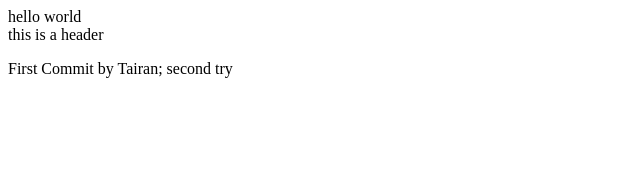
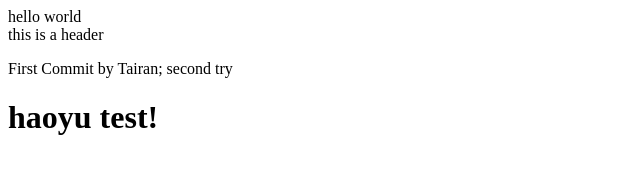
Before and after one commit to newcodecareer/projectTest0913, a plain HTML site: page index.html in a window 1280 px wide. Shown: the whole page, without its empty margins (0-640 px from the left). Drawn offline with Linux system fonts and the light colour scheme.

Commit message:
just a test

```diff
--- a/index.html
+++ b/index.html
@@ -12,6 +12,7 @@
     <div class="container">hello world</div>
     <div>this is a header</div>
     <p>First Commit by Tairan; second try</p>
+    <h1>haoyu test!</h1>
 </body>
 
 </html>
```
